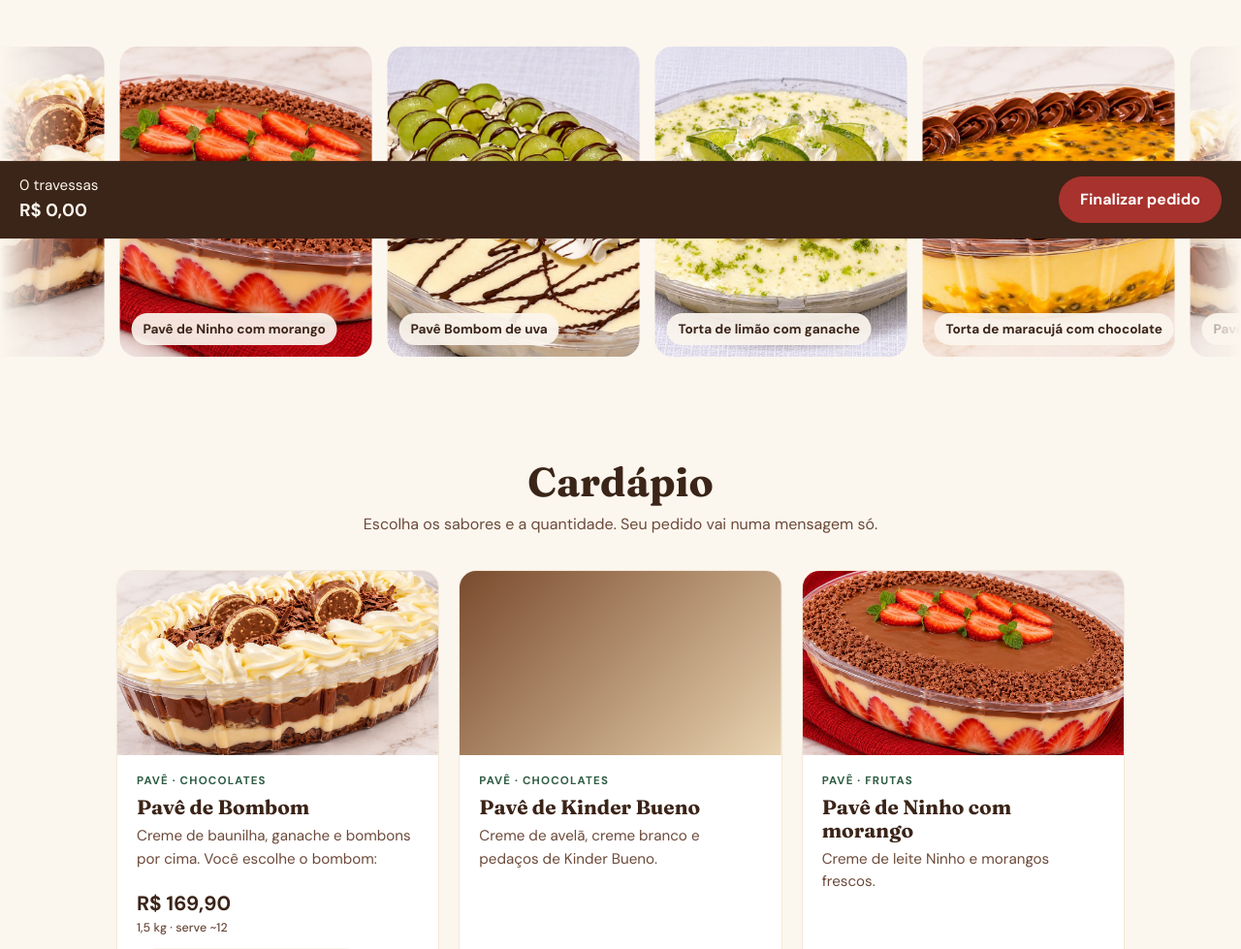
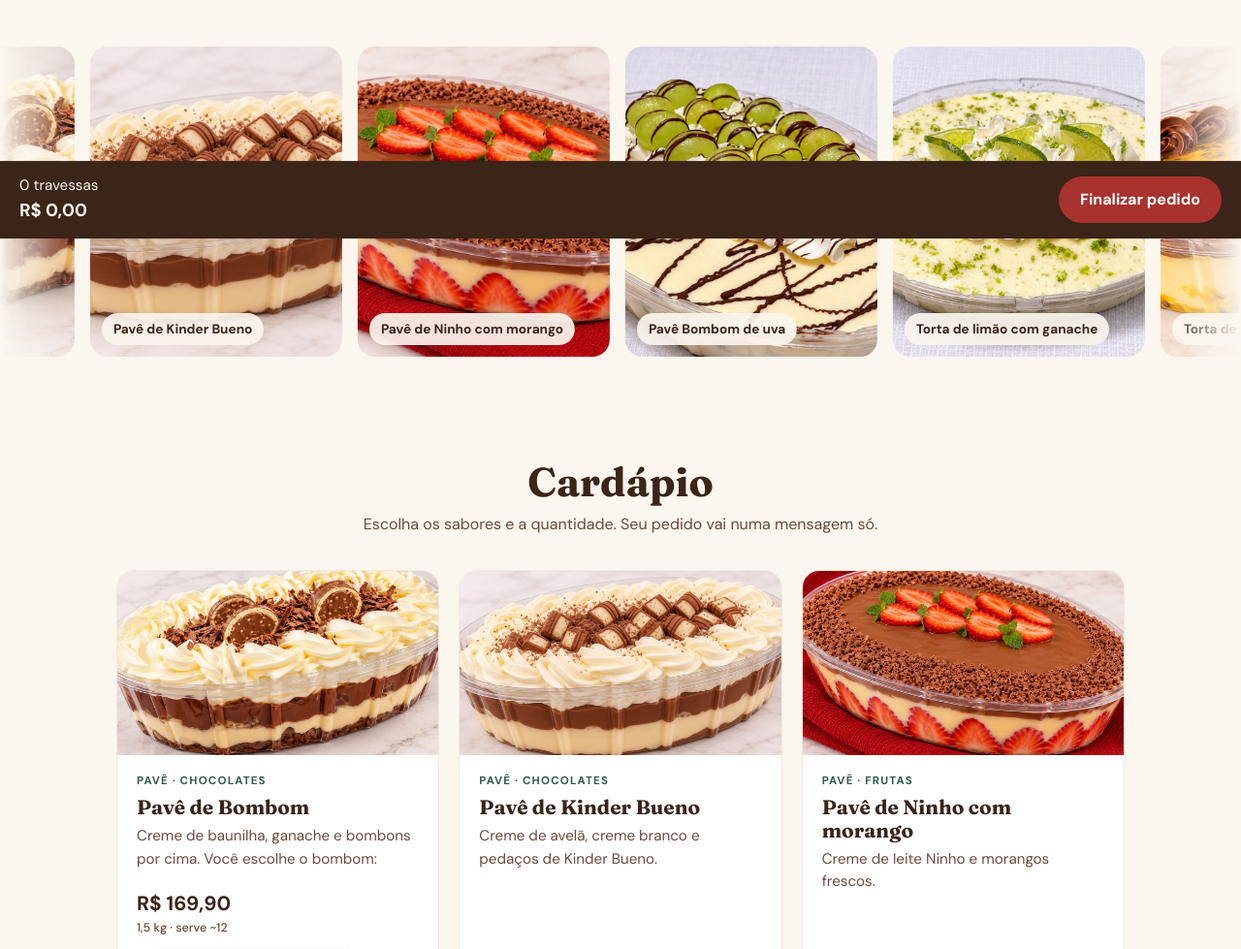
Before and after one commit to leofrancisbizi/doces-na-travessa, a plain HTML site: page index.html in a window 1280 px wide. Shown: the part 642-1621 px from the top of the page at 97% size. Drawn offline with Linux system fonts and the light colour scheme.

Commit message:
Adiciona foto do Kinder Bueno
Co-Authored-By: Claude Opus 5.5 <noreply@anthropic.com>
Claude-Session: https://claude.ai/code/session_01Wbf1hL4FeoyAvZercUZ8xw

```diff
--- a/index.html
+++ b/index.html
@@ -234,7 +234,7 @@ const SABORES = [
   {id:"bombom", nome:"Pavê de Bombom", tag:"Pavê · Chocolates", preco:169.90, opcoes:["Sonho de Valsa","Ouro Branco"],
    desc:"Creme de baunilha, ganache e bombons por cima. Você escolhe o bombom:", foto:"fotos/pave-bombom.jpg", cor:["#5B3A29","#C9A15B"]},
   {id:"kinder", nome:"Pavê de Kinder Bueno", tag:"Pavê · Chocolates", preco:169.90,
-   desc:"Creme de avelã, creme branco e pedaços de Kinder Bueno.", foto:"", cor:["#7A4B2E","#E9D3B0"]},
+   desc:"Creme de avelã, creme branco e pedaços de Kinder Bueno.", foto:"fotos/kinder.jpg", cor:["#7A4B2E","#E9D3B0"]},
   {id:"ninho", nome:"Pavê de Ninho com morango", tag:"Pavê · Frutas", preco:149.90,
    desc:"Creme de leite Ninho e morangos frescos.", foto:"fotos/ninho-morango.jpg", cor:["#A8322D","#F6E7DC"]},
   {id:"uva", nome:"Pavê Bombom de uva", tag:"Pavê · Frutas", preco:149.90,
```
Also changed, not shown: fotos/kinder.jpg (added).
